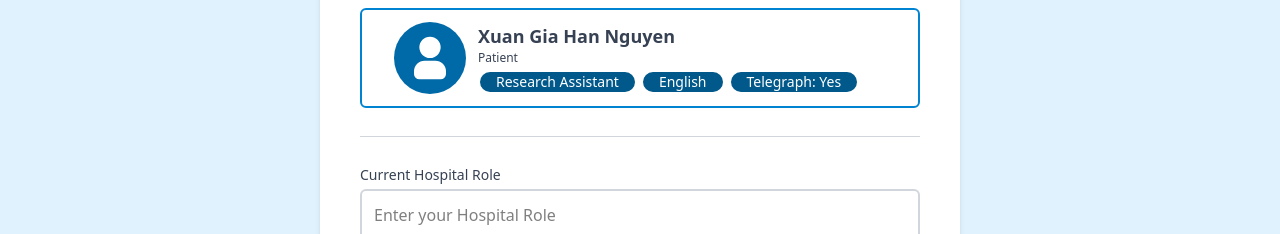
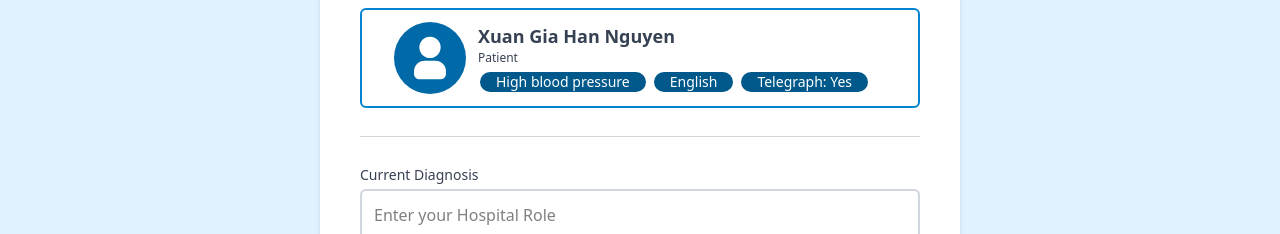
Before and after one commit to XuanGiaHanNguyen/MediCare-, a React (Vite) app in the folder frontend/: page /patprofile in a window 1280 px wide. Shown: the part 276-510 px from the top of the page. Built offline with nearby package versions, Linux system fonts and the light colour scheme.

Commit message:
changed the login and sign ups

```diff
--- a/frontend/src/pages/AuthSteps/CreateProfile/Patient.jsx
+++ b/frontend/src/pages/AuthSteps/CreateProfile/Patient.jsx
@@ -6,7 +6,7 @@ import Header from "../../../component/header";
 
 function Patient (){
 
-    const [StaffRole, setStaffRole] = useState('')
+    const [Diagnosis, setDiagnosis] = useState('')
     const [Language, setLanguage] = useState('')
     const [Tele, setTele] = useState()
     const [Bio, setBio] = useState("")
@@ -46,7 +46,7 @@ function Patient (){
                        <div className="flex flex-row gap-1">
                             <p className="border-2 bg-sky-800 text-white text-sm rounded-full px-4">
                                 {/* ternary operator: || */}
-                                {StaffRole || "Research Assistant"}
+                                {Diagnosis || "High blood pressure"}
                             </p>
                             <p className="border-2 bg-sky-800 text-white text-sm rounded-full px-4">
                                 {Language || "English"}
@@ -66,13 +66,13 @@ function Patient (){
                 <div className="w-full space-y-4">
                     <div>
                         <label htmlFor="role" className="block text-sm font-medium text-gray-700 mb-1">
-                            Current Hospital Role
+                            Current Diagnosis
                         </label>
                         <input
                             type="text"
                             id="role"
                             name="role"
-                            onChange={(e)=> setStaffRole(e.target.value)}
+                            onChange={(e)=> setDiagnosis(e.target.value)}
                             className="w-full px-3 py-3 border-2 border-gray-300 rounded-md focus:outline-none focus:border-sky-600 focus:ring-1 focus:ring-sky-600"
                             placeholder="Enter your Hospital Role"
                         />
```
